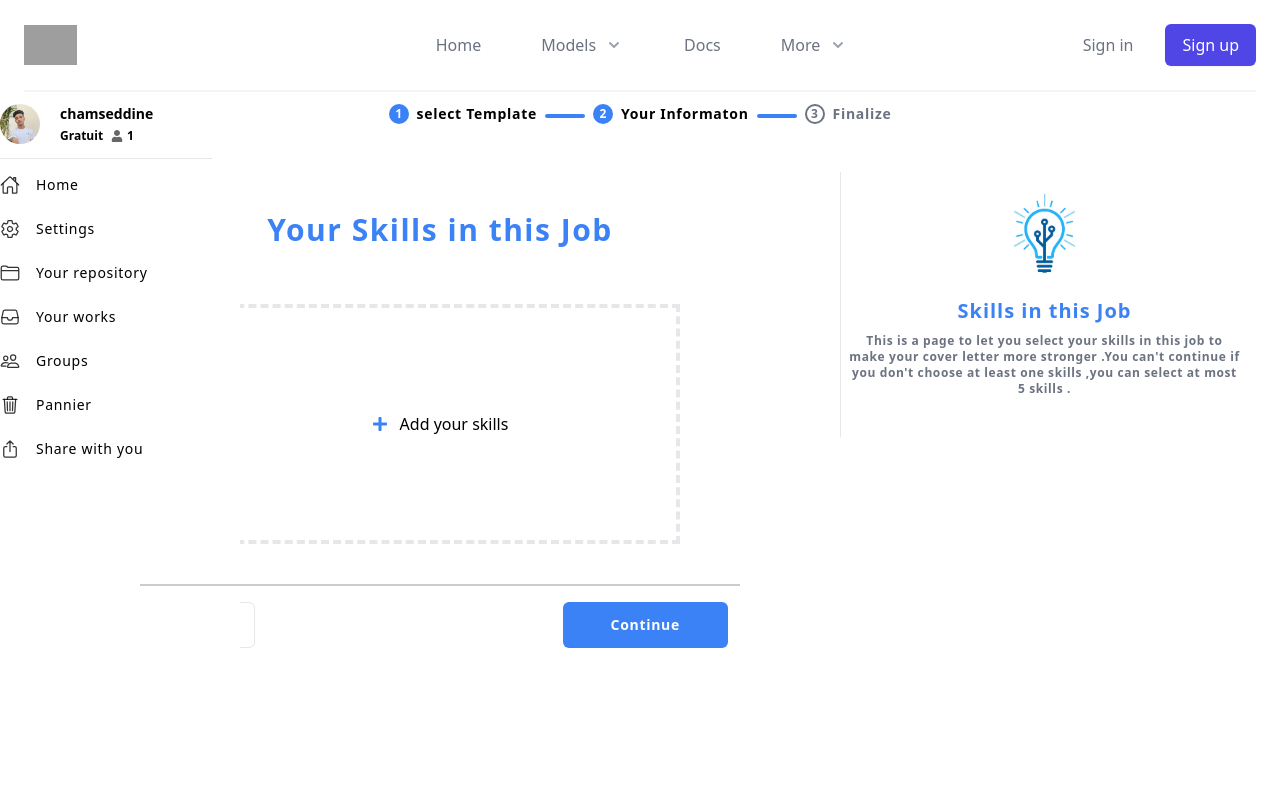
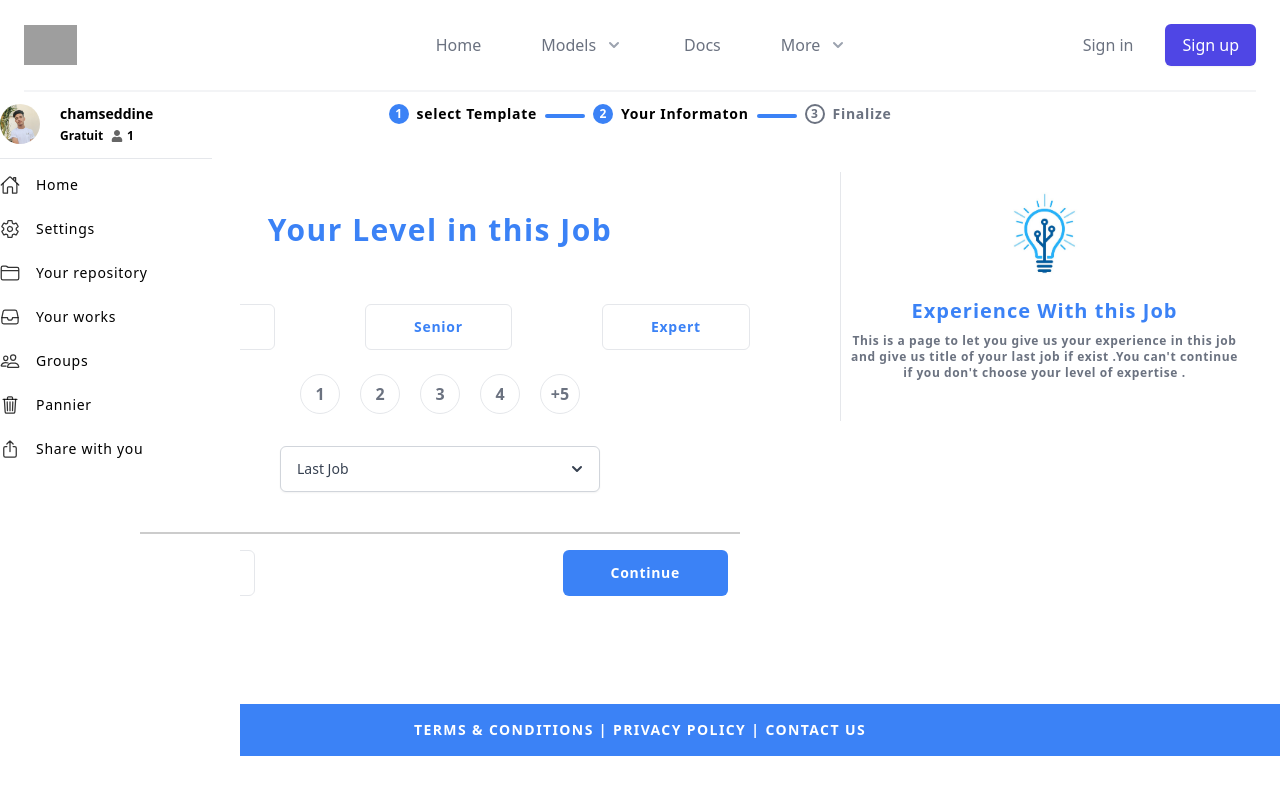
Before and after one commit to chamsou-Br/next_steps, a Next.js app: page /coverLetter/informations in a window 1280 px wide. Shown: the top 800 px of the page. Built offline with nearby package versions, Linux system fonts and the light colour scheme; grey boxes are pictures that could not be loaded.

Commit message:
year experience

```diff
--- /dev/null
+++ b/components/CoverLetter/YearExperience.jsx
@@ -0,0 +1,46 @@
+import classNames from 'classnames'
+import React from 'react'
+
+function YearExperience({disabled , active,setYearExperience}) {
+  return (
+    <div className=' m-auto flex justify-center mt-6 '>
+    <div className={classNames(" cursor-pointer mr-5 border flex  rounded-full w-10 h-10 text-base font-bold ",{
+            "hover:border-blue-500 text-blue-500" : !disabled ,
+            "text-gray-500 cursor-default" : disabled,
+            "border-blue-500 " : active == 1,
+    })} onClick={()=>!disabled ? setYearExperience(1) : null}>
+        <p className=' m-auto text-center'>1</p>
+    </div>
+    <div className={classNames(" cursor-pointer mr-5 border flex  rounded-full w-10 h-10 text-base font-bold ",{
+            "hover:border-blue-500 text-blue-500" : !disabled ,
+            "text-gray-500 cursor-default" :disabled,
+            "border-blue-500 " : active == 2 ,
+    })} onClick={()=>!disabled ? setYearExperience(2) : null}>
+        <p className=' m-auto text-center'>2</p>
+    </div>
+    <div className={classNames(" cursor-pointer mr-5 border flex  rounded-full w-10 h-10 text-base font-bold ",{
+            "hover:border-blue-500 text-blue-500" : !disabled ,
+            "text-gray-500 cursor-default" : disabled,
+            "border-blue-500 " : active == 3,
+    })} onClick={()=>!disabled ? setYearExperience(3) : null}>
+        <p className=' m-auto text-center'>3</p>
+    </div>
+    <div className={classNames(" cursor-pointer mr-5 border flex  rounded-full w-10 h-10 text-base font-bold ",{
+            "hover:border-blue-500 text-blue-500" :!disabled ,
+            "text-gray-500 cursor-default" : disabled,
+            "border-blue-500 " : active == 4,
+    })} onClick={()=>!disabled ? setYearExperience(4) : null}>
+        <p className=' m-auto text-center'>4</p>
+    </div>
+    <div className={classNames(" cursor-pointer border flex  rounded-full w-10 h-10 text-base font-bold ",{
+            "hover:border-blue-500 text-blue-500" : !disabled ,
+            "text-gray-500 cursor-default " : disabled,
+            "border-blue-500 " : active == 5,
+    })} onClick={()=>!disabled ? setYearExperience(5) : null}>
+        <p className=' m-auto text-center'>+5</p>
+    </div>
+</div>
+  )
+}
+
+export default YearExperience
--- a/components/ExperienceCL.jsx
+++ b/components/ExperienceCL.jsx
@@ -5,6 +5,7 @@ import jobs from "../data/jobs"
 import HelpCL_Small from './CoverLetter/HelpCL_Small';
 import HelpCL_Larg from './CoverLetter/HelpCL_Larg';
 import ContinueCL from './CoverLetter/ContinueCL';
+import YearExperience from './CoverLetter/YearExperience';
 
 function ExperienceCL() {
     const [level , setLevel] = useState(null);
@@ -45,43 +46,8 @@ function ExperienceCL() {
                 </div>
 
                 {/* Year Experience */}
-                <div className=' m-auto flex justify-center mt-6 '>
-                    <div className={classNames(" cursor-pointer mr-5 border flex  rounded-full w-10 h-10 text-base font-bold ",{
-                            "hover:border-blue-500 text-blue-500" : level !=null ,
-                            "text-gray-500 cursor-default" : level == null,
-                            "border-blue-500 " : yearExperience == 1,
-                    })} onClick={()=>level !=null ? setYearExperience(1) : null}>
-                        <p className=' m-auto text-center'>1</p>
-                    </div>
-                    <div className={classNames(" cursor-pointer mr-5 border flex  rounded-full w-10 h-10 text-base font-bold ",{
-                            "hover:border-blue-500 text-blue-500" : level !=null ,
-                            "text-gray-500 cursor-default" : level == null,
-                            "border-blue-500 " : yearExperience == 2 ,
-                    })} onClick={()=>level !=null ? setYearExperience(2) : null}>
-                        <p className=' m-auto text-center'>2</p>
-                    </div>
-                    <div className={classNames(" cursor-pointer mr-5 border flex  rounded-full w-10 h-10 text-base font-bold ",{
-                            "hover:border-blue-500 text-blue-500" : level !=null ,
-                            "text-gray-500 cursor-default" : level == null,
-                            "border-blue-500 " : yearExperience == 3,
-                    })} onClick={()=>level !=null ? setYearExperience(3) : null}>
-                        <p className=' m-auto text-center'>3</p>
-                    </div>
-                    <div className={classNames(" cursor-pointer mr-5 border flex  rounded-full w-10 h-10 text-base font-bold ",{
-                            "hover:border-blue-500 text-blue-500" : level !=null ,
-                            "text-gray-500 cursor-default" : level == null,
-                            "border-blue-500 " : yearExperience == 4,
-                    })} onClick={()=>level !=null ? setYearExperience(4) : null}>
-                        <p className=' m-auto text-center'>4</p>
-                    </div>
-                    <div className={classNames(" cursor-pointer border flex  rounded-full w-10 h-10 text-base font-bold ",{
-                            "hover:border-blue-500 text-blue-500" : level !=null ,
-                            "text-gray-500 cursor-default " : level == null,
-                            "border-blue-500 " : yearExperience == 5,
-                    })} onClick={()=>level !=null ? setYearExperience(5) : null}>
-                        <p className=' m-auto text-center'>+5</p>
-                    </div>
-                </div>
+                <YearExperience disabled={ level == null} active={yearExperience} setYearExperience={setYearExperience} />
+
 
                 {/* Last Work */}
                 <div className=''>
--- a/pages/coverLetter/informations.js
+++ b/pages/coverLetter/informations.js
@@ -13,7 +13,7 @@ function informations() {
   return (
     <div className=' '>
         <PhaseCoverLetter data={2} />
-        <SkilllsCoverLetter data={jobs} />
+        <ExperienceCL data={jobs} />
 
 
 
```
